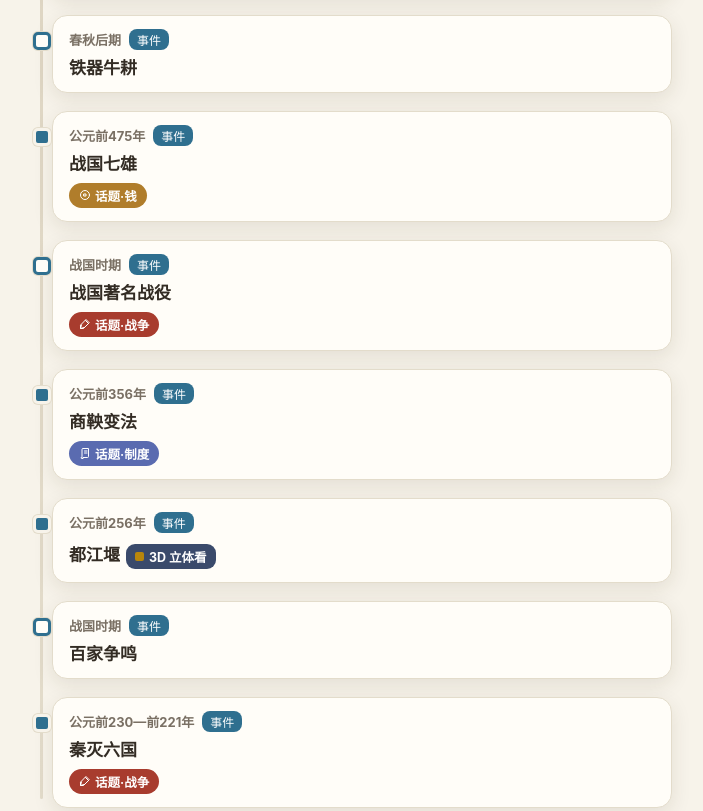
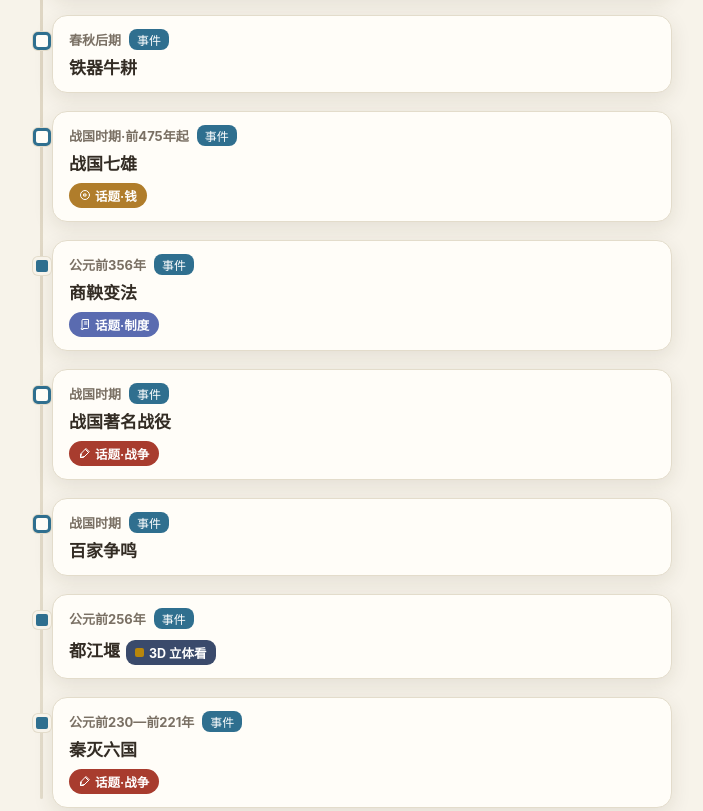
Before and after one commit to peteryang0802/zhongguo-lishi, a plain HTML site: page index.html in a window 1280 px wide. Shown: the part 2691-3502 px from the top of the page, without its empty margins (292-995 px from the left). Drawn offline with Linux system fonts and the light colour scheme.

Commit message:
时间轴年代修正：战国段按时间重排、七雄标注分晋代齐逐步发生、匈奴改西汉初年背景卡，逐条下一条不再倒回

```diff
--- a/index.html
+++ b/index.html
@@ -1267,21 +1267,21 @@ const NODES=[
  {id:20,year:-500,yearLabel:'春秋后期',approx:true,type:'event',title:'铁器牛耕',
   story:'铁做的农具和牛拉犁出现，种地快了，能开垦的地也多了。',
   points:['春秋后期，铁制农具出现，牛耕开始使用','到战国，铁农具和牛耕推广，生产力大大提高','私田越开越多，旧的井田制度守不住，社会开始大变革']},
- {id:21,year:-475,yearLabel:'公元前475年',approx:false,type:'event',title:'战国七雄',
-  story:'三家分晋、田氏代齐，形成七个大国并立的局面。',
-  points:['晋国分成韩、赵、魏三家，齐国大夫田氏取代国君，形成齐、楚、秦、燕、赵、魏、韩七雄','各国都想富国强兵，在兼并战争中取胜，变法成了风气']},
+ {id:21,year:-475,yearLabel:'战国时期·前475年起',approx:true,type:'event',title:'战国七雄',
+  story:'从这一年起算进战国。七雄并立不是一天形成的，是几十年间三家分晋、田氏代齐一步步来的。',
+  points:['公元前475年常被当作战国时代的开始','晋国被韩、赵、魏三家瓜分：前453年三家灭智氏，前403年周天子正式承认三家为诸侯','齐国大夫田氏一步步掌权，前386年正式取代国君，就是田氏代齐','最终形成齐、楚、秦、燕、赵、魏、韩七雄并立，各国都想富国强兵、在兼并中取胜']},
+ {id:23,year:-356,yearLabel:'公元前356年',approx:false,type:'event',title:'商鞅变法',
+  story:'商鞅在秦国变法，奖耕战、立县制，让秦国一跃成为最强的国家。',
+  points:['公元前356年，秦孝公任用商鞅变法','政治上确立县制，由国君派官治理，废除贵族世袭特权','经济上废井田、允许土地买卖，奖励耕织，生产多的可免徭役','军事上奖励军功，按杀敌多少授爵位，军队战斗力大增','变法以后秦国国力、军力跃居七雄之首，为后来统一六国打下底子']},
  {id:22,year:-340,yearLabel:'战国时期',approx:true,type:'event',title:'战国著名战役',
   story:'兼并战争越打越大，留下好几个有名的计策和成语。',
   points:['桂陵之战：齐军围魏救赵，解了赵国之围','马陵之战：孙膑用减灶计诱敌，大败魏军','长平之战：赵括纸上谈兵，秦将白起全歼赵军主力，是战国最大的歼灭战，此后六国再难抗秦']},
- {id:23,year:-356,yearLabel:'公元前356年',approx:false,type:'event',title:'商鞅变法',
-  story:'商鞅在秦国变法，奖耕战、立县制，让秦国一跃成为最强的国家。',
-  points:['公元前356年，秦孝公任用商鞅变法','政治上确立县制，由国君派官治理，废除贵族世袭特权','经济上废井田、允许土地买卖，奖励耕织，生产多的可免徭役','军事上奖励军功，按杀敌多少授爵位，军队战斗力大增','变法以后秦国国力、军力跃居七雄之首，为后来统一六国打下底子']},
+ {id:25,year:-300,yearLabel:'战国时期',approx:true,type:'event',title:'百家争鸣',
+  story:'同一个社会问题，各学派各有各的答法，思想空前活跃。',
+  points:['儒家：孔子讲“仁”、以德治国，孟子讲“仁政”、民贵君轻','道家：老子讲事物会向相反方向转化、无为而治，庄子讲顺应自然','墨家：墨子讲“兼爱”“非攻”，反对不义战争','法家：韩非讲以法治国、建立中央集权，最合当时君主的胃口','各家著书讲学、互相辩论，形成百家争鸣的局面']},
  {id:24,year:-256,yearLabel:'公元前256年',approx:false,type:'event',title:'都江堰',
   story:'李冰父子在岷江修了一座水利，既能防洪又能灌溉，成都平原成了天府之国。',
   points:['战国后期，秦国蜀郡太守李冰父子在岷江主持修建','由鱼嘴、飞沙堰、宝瓶口等组成，分水、排沙、控水，至今还在用','灌溉了大片农田，成都平原变成“水旱从人”的天府之国']},
- {id:25,year:-300,yearLabel:'战国时期',approx:true,type:'event',title:'百家争鸣',
-  story:'同一个社会问题，各学派各有各的答法，思想空前活跃。',
-  points:['儒家：孔子讲“仁”、以德治国，孟子讲“仁政”、民贵君轻','道家：老子讲事物会向相反方向转化、无为而治，庄子讲顺应自然','墨家：墨子讲“兼爱”“非攻”，反对不义战争','法家：韩非讲以法治国、建立中央集权，最合当时君主的胃口','各家著书讲学、互相辩论，形成百家争鸣的局面']},
  {id:26,year:-221,yearLabel:'公元前230—前221年',approx:false,type:'event',title:'秦灭六国',
   story:'秦国按顺序攻灭六国，结束了几百年的分裂。',
   points:['从公元前230年起，秦国先后攻灭韩、赵、魏、楚、燕、齐','公元前221年，六国全灭，秦国完成统一，结束了长期混战']},
@@ -1301,9 +1301,9 @@ const NODES=[
  {id:31,year:-204,yearLabel:'公元前206—前202年',approx:true,type:'event',title:'楚汉之争',
   story:'项羽、刘邦争天下，刘邦会用人，最终把项羽逼到乌江自刎。',
   points:['秦亡后，项羽自立为西楚霸王，封刘邦为汉王，双方争夺天下，史称楚汉之争','刘邦任用张良、萧何、韩信，约法三章收民心；项羽刚愎自用','公元前202年，项羽兵败垓下、乌江自刎，刘邦胜出']},
- {id:32,year:-209,yearLabel:'公元前209年',approx:false,type:'state',title:'匈奴',
-  story:'汉初打不过匈奴，只能把宗室女子嫁给单于，每年还送布匹粮食，这叫“和亲”。',
-  points:['匈奴是蒙古草原上的游牧民族，首领冒顿单于统一了草原','匈奴不断南下袭扰，西汉初年国力弱，被迫实行和亲','经过文景之治，西汉强盛起来，汉武帝开始大举反击']},
+ {id:32,year:-202,yearLabel:'西汉初年',approx:true,type:'state',title:'匈奴',
+  story:'匈奴在秦末汉初统一了草原。汉初国力弱，打不过，只能把宗室女子嫁给单于，每年还送布匹粮食，这叫“和亲”。',
+  points:['匈奴是蒙古草原上的游牧民族，首领冒顿单于在秦末汉初统一了草原','匈奴不断南下袭扰，西汉初年国力弱，被迫实行和亲','经过文景之治，西汉强盛起来，汉武帝才开始大举反击']},
  {id:33,year:-202,yearLabel:'公元前202年',approx:false,type:'event',title:'西汉建立',
   story:'汉高祖刘邦出身亭长，靠会用人——张良、萧何、韩信，打下了天下。',
   points:['刘邦打败项羽，公元前202年建立汉朝，定都长安，史称西汉','刘邦就是汉高祖','汉初社会残破，连皇帝的马车都配不齐四匹同色的马，有的将相只能坐牛车']},
@@ -1668,7 +1668,7 @@ document.getElementById('backBtn').addEventListener('click',closeTopic);
 /* ===================== 3D 模块（three.js r160，按需动态 import） ===================== */
 const THREE_URL='./vendor/three.module.js';
 /* 节点索引 -> 3D 场景：都江堰 id24(索引23)；钱币 id28(索引27)、id39(索引38) */
-const NODE_3D_MAP={23:'dujiangyan',27:'coins',39:'coins'};
+const NODE_3D_MAP={24:'dujiangyan',27:'coins',39:'coins'};
 const S3D_META={
   coins:{name:'翻看秦半两与汉五铢',crumb:'时间轴 → 3D 钱币'},
   dujiangyan:{name:'3D 看都江堰',crumb:'时间轴 → 3D 都江堰'}
@@ -2163,7 +2163,7 @@ document.getElementById('fail3dBack').addEventListener('click',close3D);
 document.getElementById('fail3dRetry').addEventListener('click',()=>open3D(current3dKey,fromNode3d));
 
 /* ===== 详情卡内 2D 动手观察：先看实物证据，3D 作为补充 ===== */
-const OBSERVE_MAP={23:'dujiangyan',27:'coins',39:'coins'};
+const OBSERVE_MAP={24:'dujiangyan',27:'coins',39:'coins'};
 function buildCoinsObserve(){
   return '<div class="ob-head"><span class="ob-kind">动手观察 · 实物就在上面</span><h4>找一找：方孔和钱文</h4></div>'+
    '<p class="ob-ask">对照上面的实物图，点下面两个任务，看自己找对没有。</p>'+
```
Also changed, not shown: 中国历史时间轴.html (+14 -14 lines).
